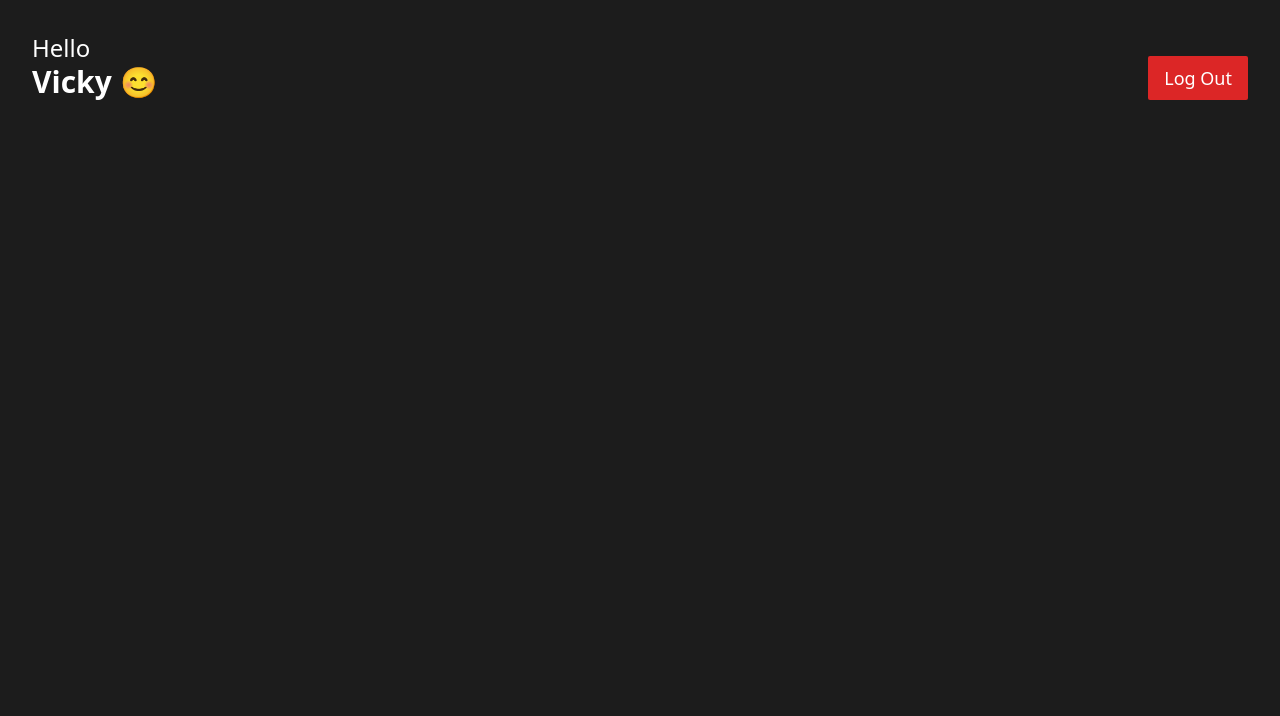
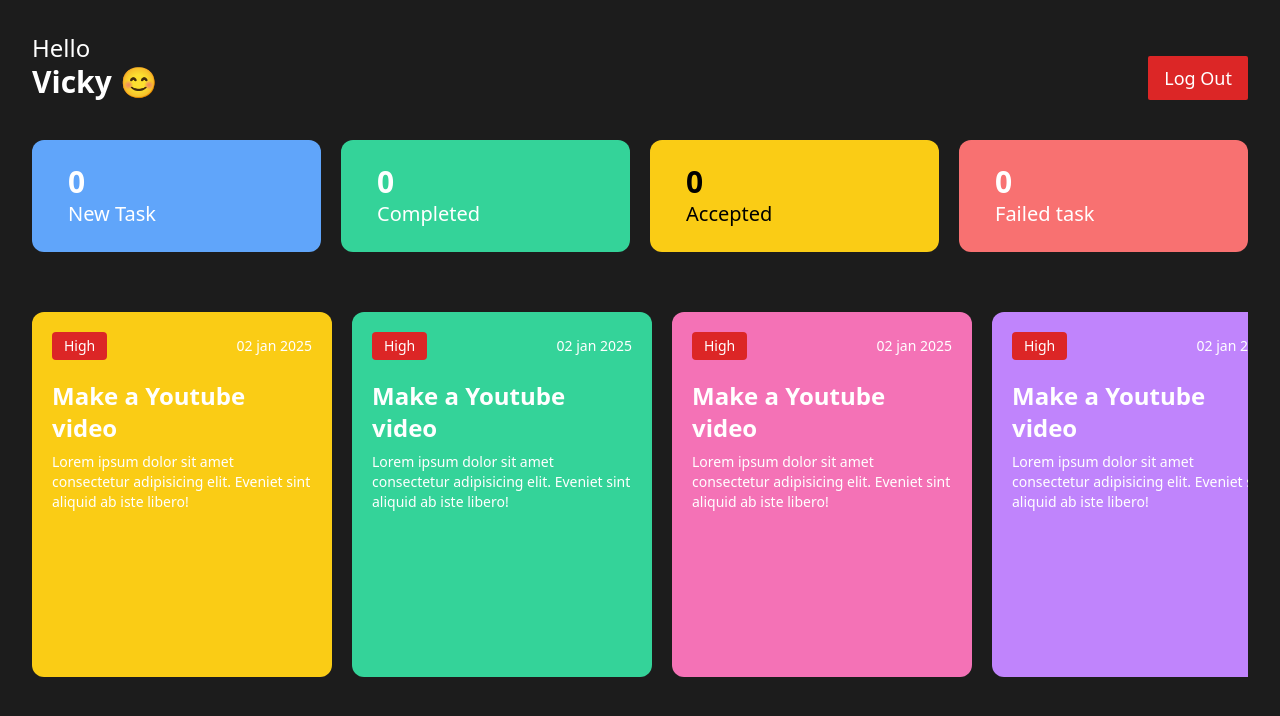
Before and after one commit to vicky7491/Employee-Management-System, a React (Vite) app: page / in a window 1280 px wide. Shown: the top 716 px of the page. Built offline with nearby package versions, Linux system fonts and the light colour scheme.

Commit message:
Dashboard completed

```diff
--- /dev/null
+++ b/src/components/TaskList/TaskList.jsx
@@ -0,0 +1,59 @@
+import React from 'react'
+
+const TaskList = () => {
+  return (
+    <div id='tasklist' className='h-[55%] overflow-x-auto w-full mt-10 py-5 flex items-center justify-start gap-5 flex-nowrap'>
+        <div className='flex-shrink-0 h-full w-[300px] p-5 bg-yellow-400 rounded-xl'>
+            <div className='flex justify-between items-center'>
+                <h3 className='bg-red-600 text-sm px-3 py-1 rounded'>High</h3>
+                <h4 className='text-sm'>02 jan 2025</h4>
+            </div>
+            <h2 className='mt-5 text-2xl font-semibold '>Make a Youtube video</h2>
+            <p className='text-sm mt-2'>Lorem ipsum dolor sit amet consectetur adipisicing elit. Eveniet sint aliquid ab iste libero!</p>
+        </div>
+        <div className='flex-shrink-0 h-full w-[300px] p-5 bg-emerald-400 rounded-xl'>
+            <div className='flex justify-between items-center'>
+                <h3 className='bg-red-600 text-sm px-3 py-1 rounded'>High</h3>
+                <h4 className='text-sm'>02 jan 2025</h4>
+            </div>
+            <h2 className='mt-5 text-2xl font-semibold '>Make a Youtube video</h2>
+            <p className='text-sm mt-2'>Lorem ipsum dolor sit amet consectetur adipisicing elit. Eveniet sint aliquid ab iste libero!</p>
+        </div>
+        <div className='flex-shrink-0 h-full w-[300px] p-5 bg-pink-400 rounded-xl'>
+            <div className='flex justify-between items-center'>
+                <h3 className='bg-red-600 text-sm px-3 py-1 rounded'>High</h3>
+                <h4 className='text-sm'>02 jan 2025</h4>
+            </div>
+            <h2 className='mt-5 text-2xl font-semibold '>Make a Youtube video</h2>
+            <p className='text-sm mt-2'>Lorem ipsum dolor sit amet consectetur adipisicing elit. Eveniet sint aliquid ab iste libero!</p>
+        </div>
+        <div className='flex-shrink-0 h-full w-[300px] p-5 bg-purple-400 rounded-xl'>
+            <div className='flex justify-between items-center'>
+                <h3 className='bg-red-600 text-sm px-3 py-1 rounded'>High</h3>
+                <h4 className='text-sm'>02 jan 2025</h4>
+            </div>
+            <h2 className='mt-5 text-2xl font-semibold '>Make a Youtube video</h2>
+            <p className='text-sm mt-2'>Lorem ipsum dolor sit amet consectetur adipisicing elit. Eveniet sint aliquid ab iste libero!</p>
+        </div>
+        <div className='flex-shrink-0 h-full w-[300px] p-5 bg-green-400 rounded-xl'>
+            <div className='flex justify-between items-center'>
+                <h3 className='bg-red-600 text-sm px-3 py-1 rounded'>High</h3>
+                <h4 className='text-sm'>02 jan 2025</h4>
+            </div>
+            <h2 className='mt-5 text-2xl font-semibold '>Make a Youtube video</h2>
+            <p className='text-sm mt-2'>Lorem ipsum dolor sit amet consectetur adipisicing elit. Eveniet sint aliquid ab iste libero!</p>
+        </div>
+        <div className='flex-shrink-0 h-full w-[300px] p-5 bg-yellow-400 rounded-xl'>
+            <div className='flex justify-between items-center'>
+                <h3 className='bg-red-600 text-sm px-3 py-1 rounded'>High</h3>
+                <h4 className='text-sm'>02 jan 2025</h4>
+            </div>
+            <h2 className='mt-5 text-2xl font-semibold '>Make a Youtube video</h2>
+            <p className='text-sm mt-2'>Lorem ipsum dolor sit amet consectetur adipisicing elit. Eveniet sint aliquid ab iste libero!</p>
+        </div>
+
+    </div>
+  )
+}
+
+export default TaskList
--- a/src/components/dashboard/EmployeeDashboard.jsx
+++ b/src/components/dashboard/EmployeeDashboard.jsx
@@ -1,10 +1,14 @@
 import React from 'react'
 import Header from '../../other/Header'
+import TaskListNumber from '../../other/TaskListNumber'
+import TaskList from '../TaskList/TaskList'
 
 const EmployeeDashboard = () => {
   return (
     <div className='p-8 bg-[#1C1C1C] h-screen w-screen'>
    <Header />
+   <TaskListNumber />
+   <TaskList/>
    </div>
   )
 }
--- a/src/index.css
+++ b/src/index.css
@@ -8,3 +8,6 @@
 html, body {
   background-color: #000000;
 }
+#tasklist::-webkit-scrollbar{
+  display: none;
+}
--- /dev/null
+++ b/src/other/TaskListNumber.jsx
@@ -0,0 +1,26 @@
+import React from 'react'
+
+const TaskListNumber = () => {
+  return (
+    <div className='flex screen mt-10 gap-5'>
+        <div className='w-[40%] rounded-xl  bg-blue-400 py-6 px-9'>
+        <h2 className="text-3xl font-semibold ">0</h2>
+        <h3 className="text-xl font-medium ">New Task</h3>
+        </div>
+        <div className='w-[40%] rounded-xl  bg-emerald-400 py-6 px-9'>
+        <h2 className="text-3xl font-semibold ">0</h2>
+        <h3 className="text-xl font-medium ">Completed</h3>
+        </div>
+        <div className='w-[40%] rounded-xl  bg-yellow-400 py-6 px-9'>
+        <h2 className="text-3xl text-black font-semibold ">0</h2>
+        <h3 className="text-xl text-black font-medium ">Accepted</h3>
+        </div>
+        <div className='w-[40%] rounded-xl  bg-red-400 py-6 px-9'>
+        <h2 className="text-3xl font-semibold ">0</h2>
+        <h3 className="text-xl font-medium ">Failed task</h3>
+        </div>
+    </div>
+  )
+}
+
+export default TaskListNumber
```
